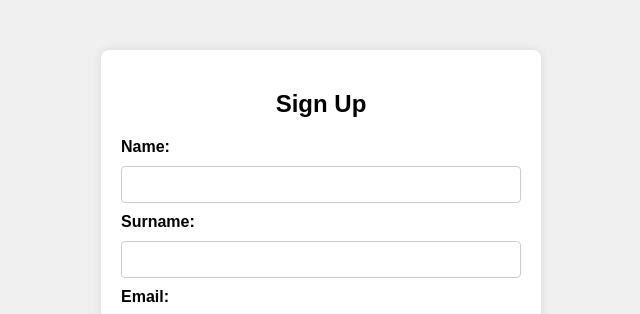
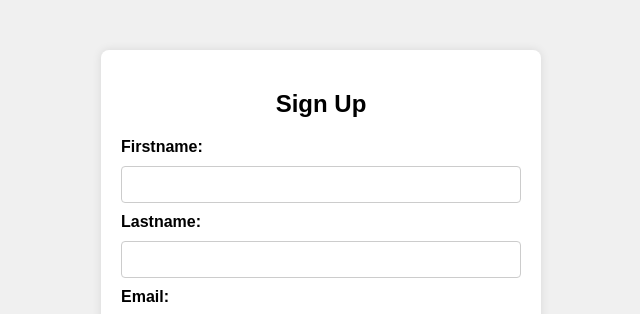
Before and after one commit to lakshya161019/ArtisticGallery, a Flask app: page /signup in a window 1280 px wide. Shown: the top 314 px of the page, without its empty margins (319-959 px from the left). Run offline with Flask 3, Linux system fonts and the light colour scheme.

Commit message:
minor changes to signup

```diff
--- a/templates/signup.html
+++ b/templates/signup.html
@@ -62,10 +62,10 @@
     <div class="container">
         <h2>Sign Up</h2>
         <form action="/signup" method="post">
-            <label for="name">Name:</label>
+            <label for="name">Firstname:</label>
             <input type="text" id="name" name="name" required>
 
-            <label for="surname">Surname:</label>
+            <label for="surname">Lastname:</label>
             <input type="text" id="surname" name="surname" required>
 
             <label for="email">Email:</label>
```
